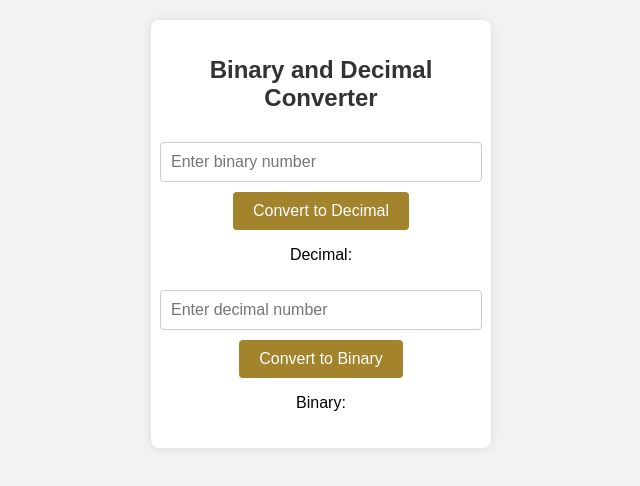
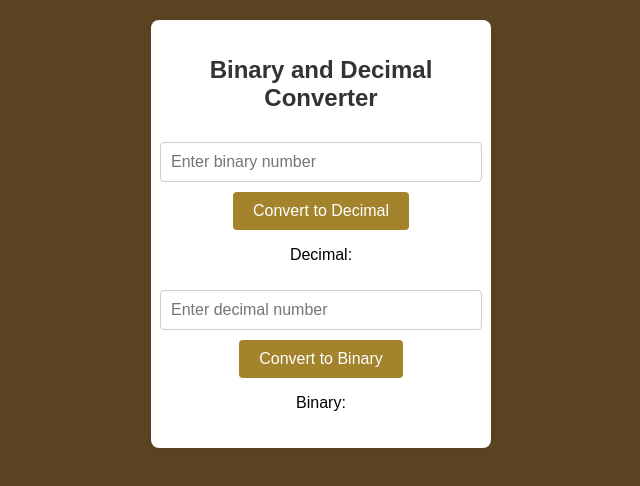
Before and after one commit to VictorrDR/Binary, a plain HTML site: page index.html in a window 1280 px wide. Shown: the whole page, without its empty margins (319-959 px from the left). Drawn offline with Linux system fonts and the light colour scheme.

Commit message:
Update style.css

```diff
--- a/style.css
+++ b/style.css
@@ -1,6 +1,6 @@
 body {
   font-family: Arial, sans-serif;
-  background-color: #f2f2f2;
+  background-color: #5c4422;
   margin: 0;
   padding: 0;
 }
```
